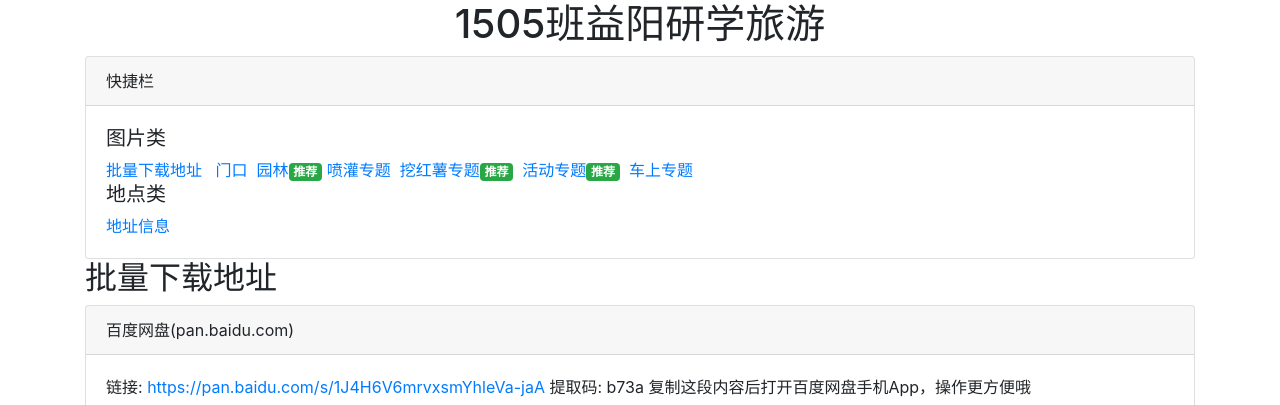
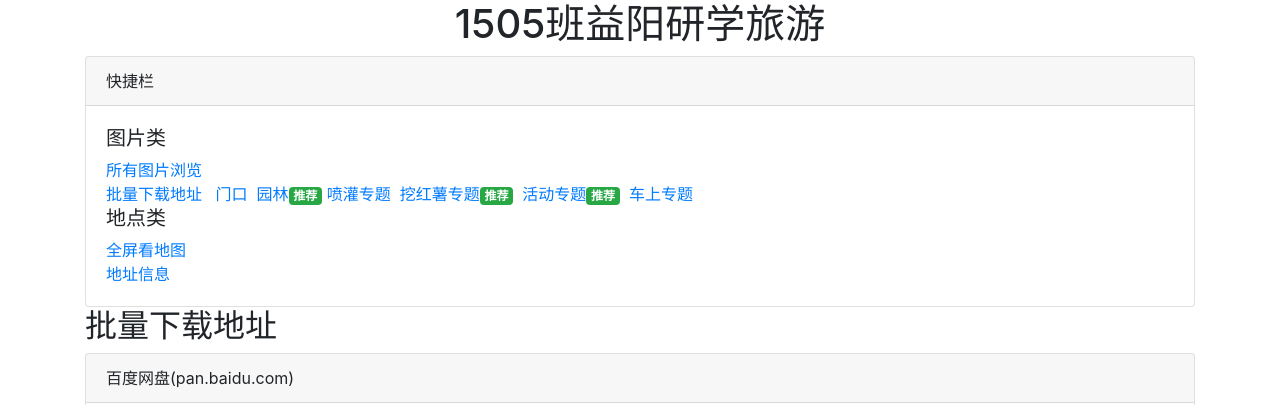
Before and after one commit to XieZheyuan/photo-album, a plain HTML site: page yy/index.html in a window 1280 px wide. Shown: the top 405 px of the page. Drawn offline with nearby package versions, Linux system fonts and the light colour scheme; a script that the page names is missing.

Commit message:
Update index.html

```diff
--- a/yy/index.html
+++ b/yy/index.html
@@ -69,7 +69,8 @@ document.getElementById("bgAudio").volume = 0.05;
       <div class="card-body">
 
         <h5>图片类</h5>
-
+        <a href="images.html" target="_blank">所有图片浏览</a>
+        <br />
         <a href="#tag-1">批量下载地址</a> &nbsp;
         <a href="#tag-2">门口</a>&nbsp;
         <a href="#tag-3">园林<span class="badge badge-success">推荐</span></a>
@@ -78,6 +79,8 @@ document.getElementById("bgAudio").volume = 0.05;
         <a href="#tag-6">活动专题<span class="badge badge-success">推荐</span></a>&nbsp;
         <a href="#tag-7">车上专题</a>
         <h5>地点类</h5>
+        <a href="map.html">全屏看地图</a>
+        <br />
         <a href="#tag-8">地址信息</a>&nbsp;
       </div>
     </div>
```
